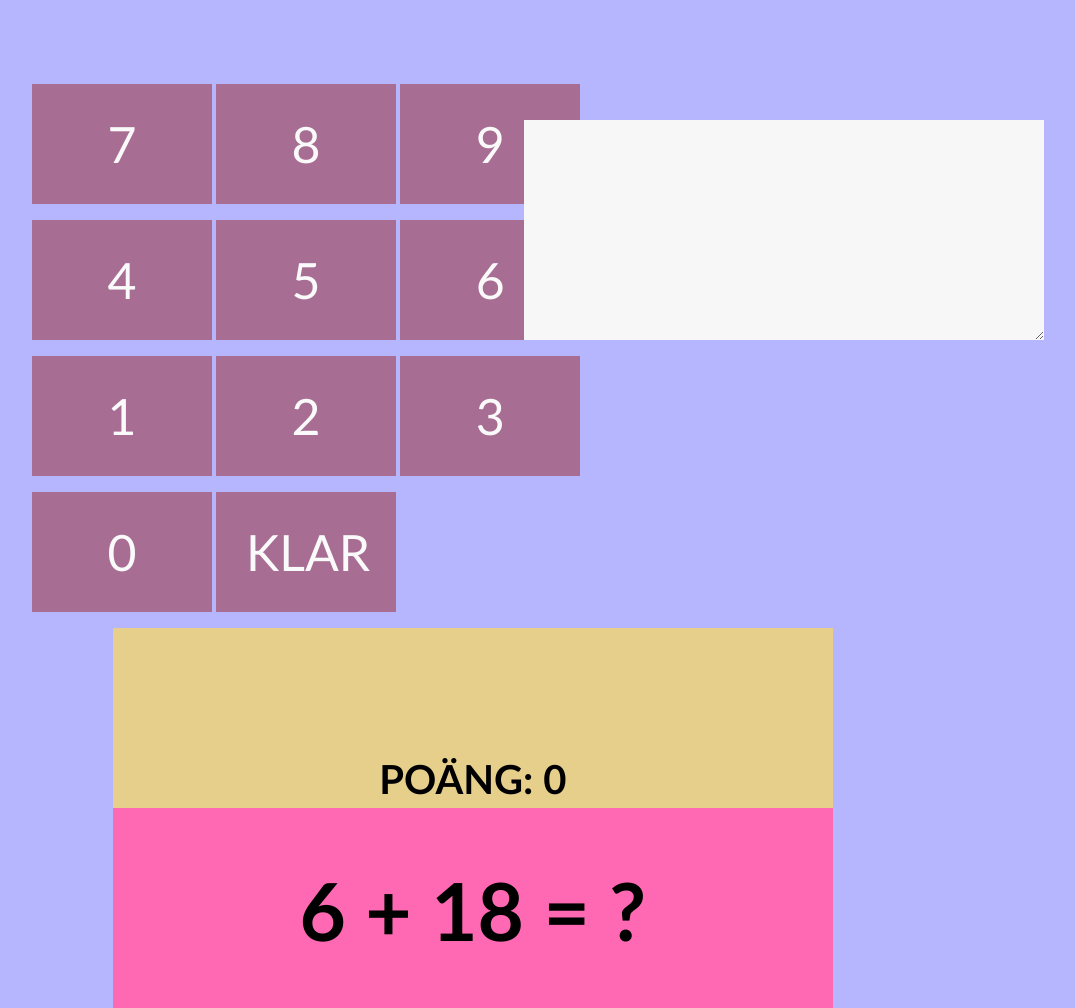
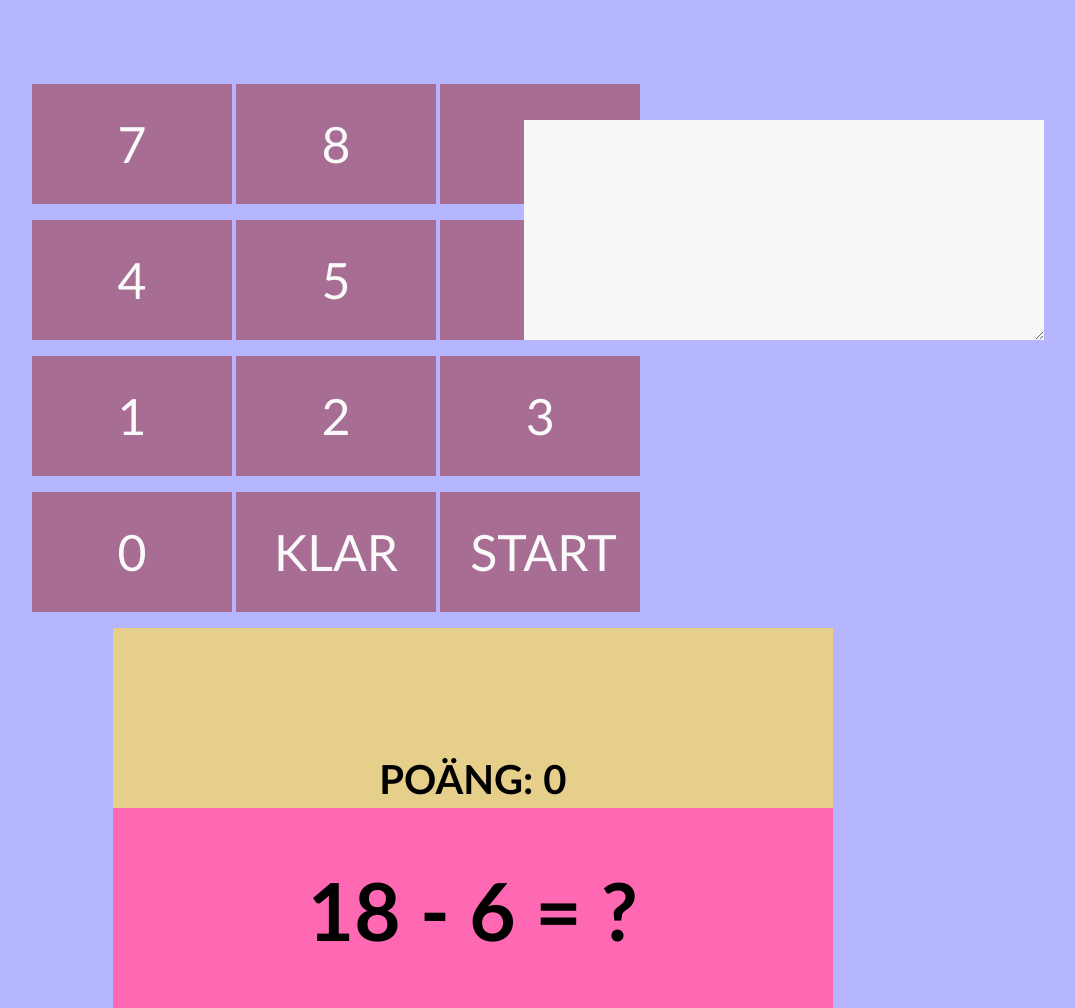
Before and after one commit to ullenius/natan-js, a plain HTML site: page index.html in a window 1280 px wide. Shown: the whole page, without its empty margins (36-1111 px from the left). Drawn offline with Linux system fonts and the light colour scheme.

Commit message:
Adding support for subtraction. Adding start-button in HTML

```diff
--- a/index.html
+++ b/index.html
@@ -25,6 +25,7 @@
       <p>
         <button type="button" id="0" onClick="addDigit(0)">0</button>
         <button type="button" onClick="calculate()">KLAR</button>
+        <button type="button" onClick="startGame(5)">START</button>
       </p>
 
       <div class="message">
--- a/scripts/game.js
+++ b/scripts/game.js
@@ -1,6 +1,8 @@
+/* written by Anosh D. Ullenius 2019-03-29 */
+
 var calculator = {
   userInput: [], // stored as a string
-  sum: 0,
+  sum: 0, // change name to userAnswer or similar
   correctAnswer: 0
 };
 
@@ -80,13 +82,36 @@ function generateQuestion() {
   let numberTwo = Math.ceil(Math.random() * 29);
 
   var question = document.getElementById("question");
-  question.innerHTML = numberOne + " + " + numberTwo + " = ?";
 
-  calculator.correctAnswer = numberOne + numberTwo;
+  /**
+  * Randomize addition or subtraction. 50% proability
+  * Generates a random number 0 or 1
+  * Javascript converts it to a boolean, 0 == false, 1 == true
+  *
+  * true == do addition
+  * false == do subtraction
+  *
+  * The program avoids negative results when doing subtraction
+  * in order to make it easier for kids
+  *
+  */
+  if (Math.floor(Math.random() *2)) { // true or false, 0 or 1
+      question.innerHTML = numberOne + " + " + numberTwo + " = ?";
+      calculator.correctAnswer = numberOne + numberTwo;
+  } else {
+
+    if (numberOne >= numberTwo) {
+      question.innerHTML = numberOne + " - " + numberTwo + " = ?";
+      calculator.correctAnswer = numberOne - numberTwo;
+    } else {
+      question.innerHTML = numberTwo + " - " + numberOne + " = ?";
+      calculator.correctAnswer = numberTwo - numberOne;
+    }
+  }
 
   console.log(numberOne);
   console.log(numberTwo);
-  console.log(calculator.correctAnswer);
+  console.log("answer: " + calculator.correctAnswer);
 }
 
 generateQuestion();
--- a/styles/main.css
+++ b/styles/main.css
@@ -21,8 +21,9 @@ textarea {
 }
 
 button {
+  text-align: center;
   padding: 30px;
-  width: 180px;
+  width: 200px;
   border: none;
   font-size: 50px;
   font-family: Effra, Calibri, Helvetica, Arial, sans-serif;
```
